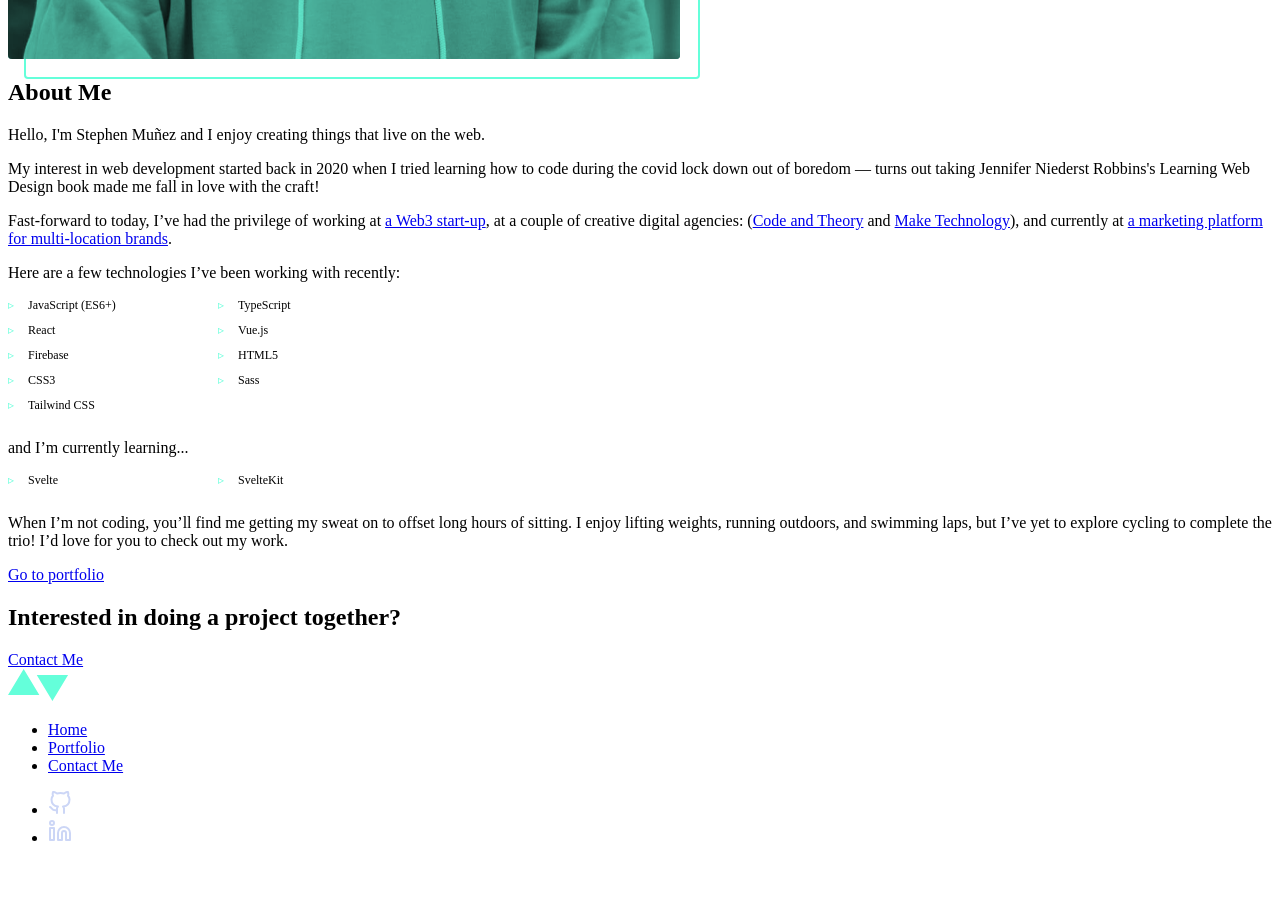
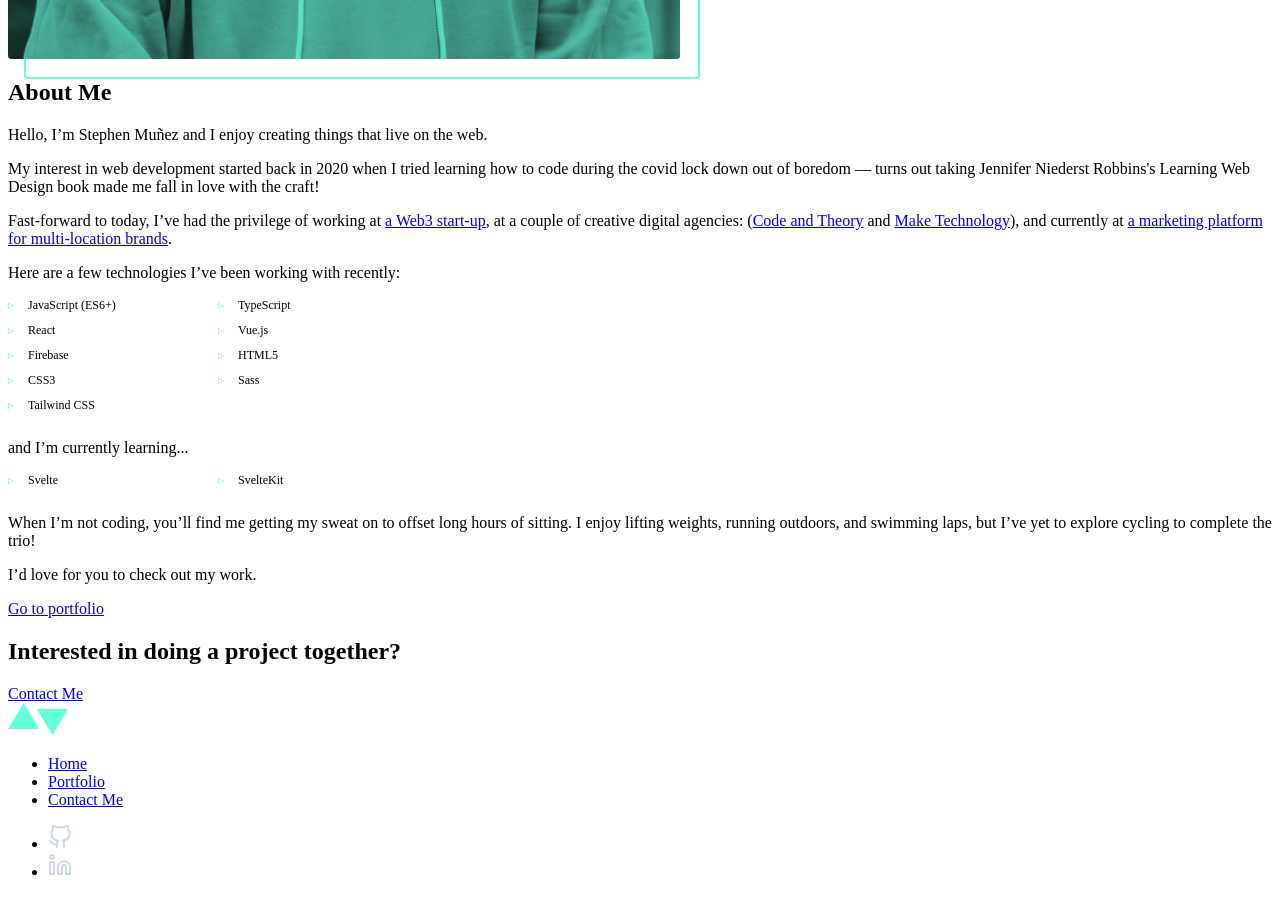
Before and after one commit to stephmunez/portfolio-website-v2, a Next.js app: page / in a window 1280 px wide. Shown: the part 3220-4117 px from the top of the page. Before the commit the page ends 4083 px from the top, so only its background shows below. Built offline with nearby package versions, Linux system fonts and the light colour scheme.

Commit message:
Update About.js

```diff
--- a/components/About/About.js
+++ b/components/About/About.js
@@ -81,8 +81,8 @@ const About = () => {
           <h2 className='font-h2 text-aquamarine'>About Me</h2>
           <div className='flex flex-col gap-4'>
             <p className='font-body-1 text-light-slate'>
-              Hello, I&apos;m Stephen Muñez and I enjoy creating things that
-              live on the web.
+              Hello, I’m Stephen Muñez and I enjoy creating things that live on
+              the web.
             </p>
             <p className='font-body-1 text-light-slate'>
               My interest in web development started back in 2020 when I tried
@@ -136,12 +136,15 @@ const About = () => {
               <li key={uuidv4()}>{skill}</li>
             ))}
           </ul>
-          <div>
+          <div className='flex flex-col gap-4'>
             <p className='font-body-1 text-light-slate'>
               When I’m not coding, you’ll find me getting my sweat on to offset
               long hours of sitting. I enjoy lifting weights, running outdoors,
               and swimming laps, but I’ve yet to explore cycling to complete the
-              trio! I’d love for you to check out my work.
+              trio!
+            </p>
+            <p className='font-body-1 text-light-slate'>
+              I’d love for you to check out my work.
             </p>
           </div>
           <Link href='/portfolio'>
```
